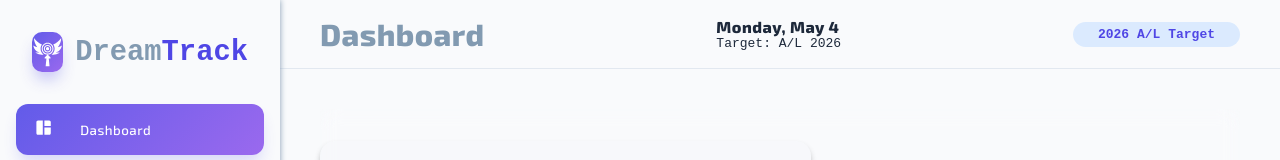
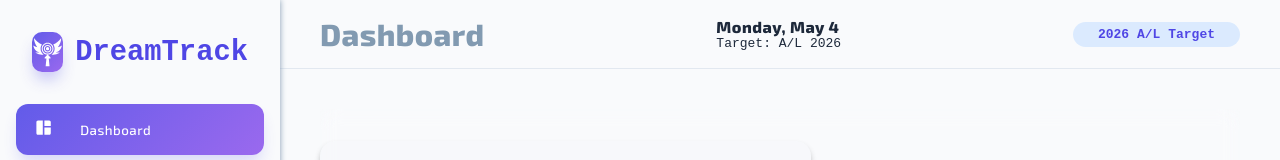
Before and after one commit to lakshan-beast/Future-Plan, a React (Vite) app: page / in a window 1280 px wide. Shown: the top 160 px of the page. Built offline with nearby package versions, Linux system fonts and the light colour scheme; a web font is replaced by a local one.

Commit message:
Update logo structure in App component for improved styling

```diff
--- a/src/App.jsx
+++ b/src/App.jsx
@@ -58,7 +58,8 @@ function App() {
       <aside className="sidebar">
         <div className="logo">
           <GiFlyingTarget className="logo-icon" />
-          Dream<span>Track</span>
+          <span className="logo-name">Dream</span>
+          <span>Track</span>
         </div>
         <nav className="nav-menu">
           <button
```
